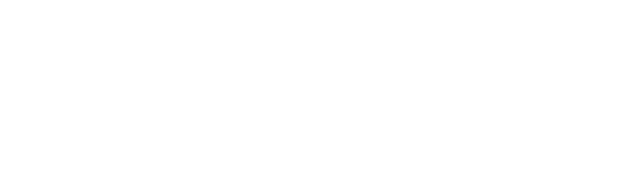
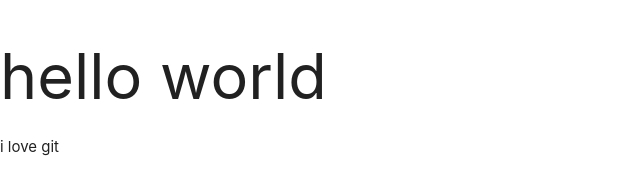
Before and after one commit to WilliamSajad/Test-1, a plain HTML site: page index.html in a window 1280 px wide. Shown: the whole page, without its empty margins (0-640 px from the left). Drawn offline with Linux system fonts and the light colour scheme.

Commit message:
4th commit

```diff
--- a/index.html
+++ b/index.html
@@ -10,17 +10,12 @@
 </head>
 
 <body>
-
-
-
-
-
-
-
-
-
-
-
+    <h1>
+        hello world
+    </h1>
+    <p>
+        i love git
+    </p>
 
     <script src="assets/materialize-v1.0.0/materialize/js/materialize.min.js"></script>
     <script src="assets/js/main.js"></script>
```
